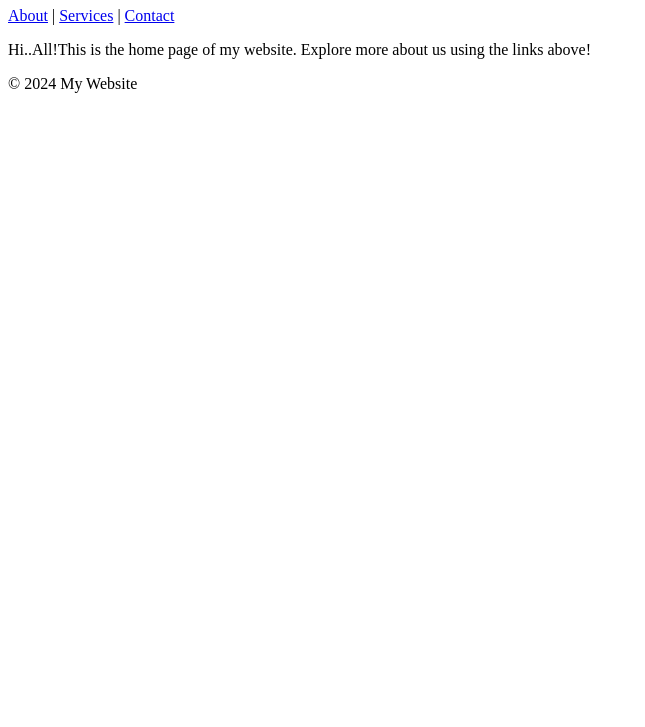
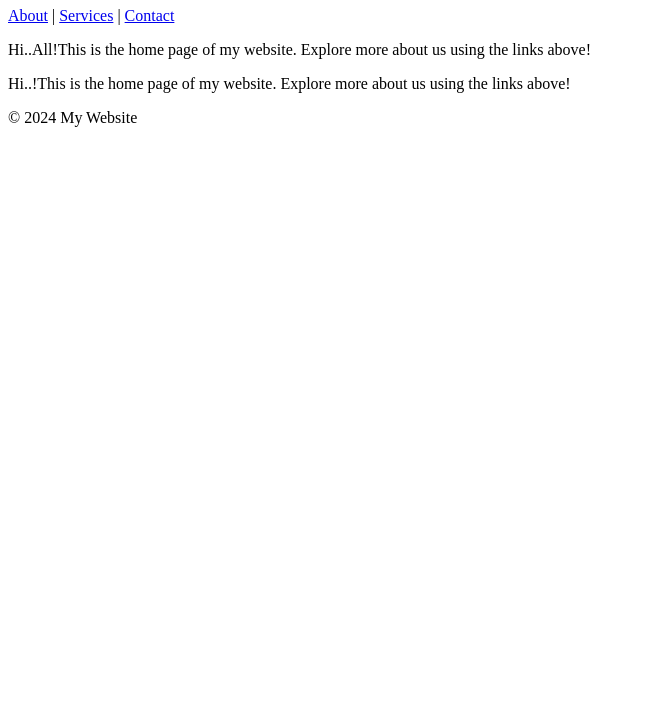
Before and after one commit to DhayaliniM/Dhaya---UST, a plain HTML site: page index.html in a window 1280 px wide. Shown: the part 73-800 px from the top of the page, without its empty margins (0-645 px from the left). Drawn offline with Linux system fonts and the light colour scheme.

Commit message:
Resolve merge conflict in index.html

```diff
--- a/index.html
+++ b/index.html
@@ -15,7 +15,10 @@
     </nav>
   </header>
   <main>
+
     <p>Hi..All!This is the home page of my website. Explore more about us using the links above!</p>
+    <p>Hi..!This is the home page of my website. Explore more about us using the links above!</p>
+
   </main>
   <footer>
     <p>&copy; 2024 My Website</p>
```
